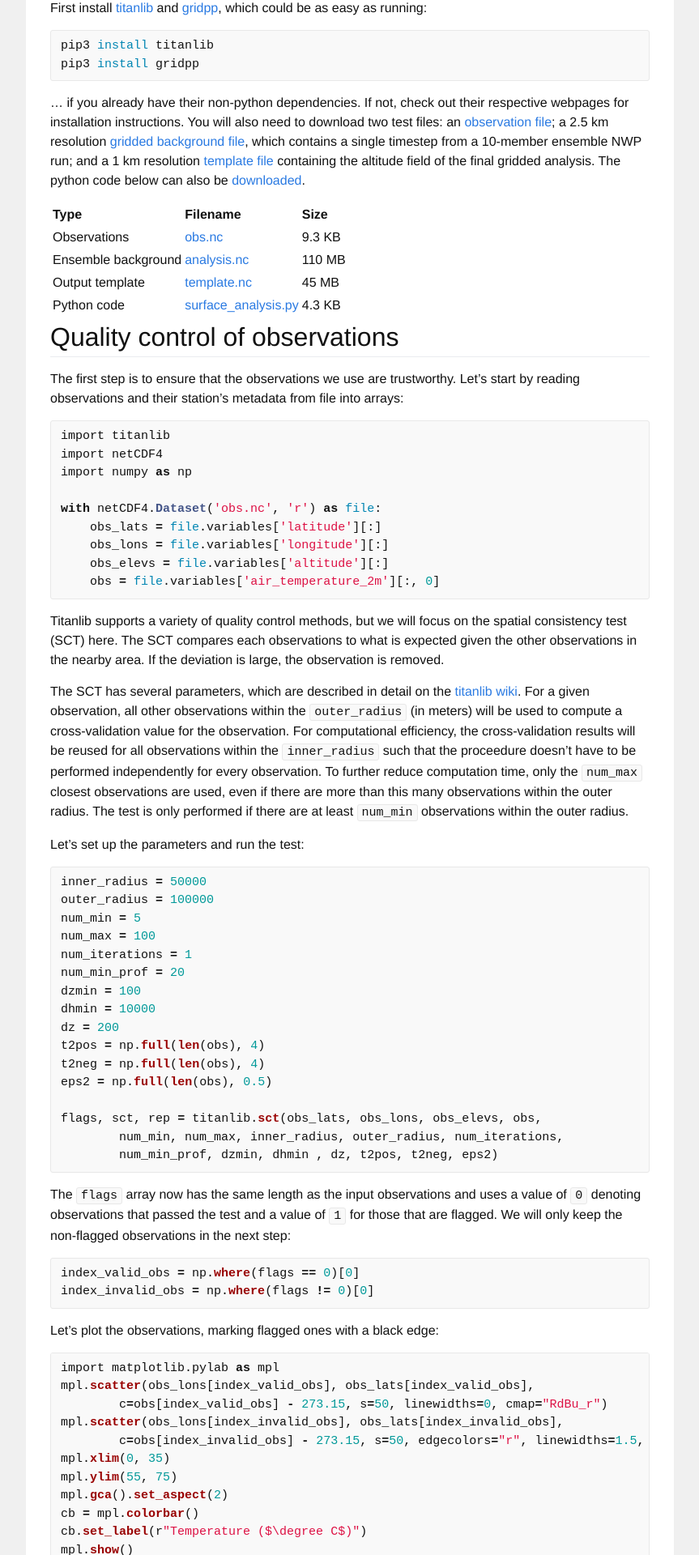
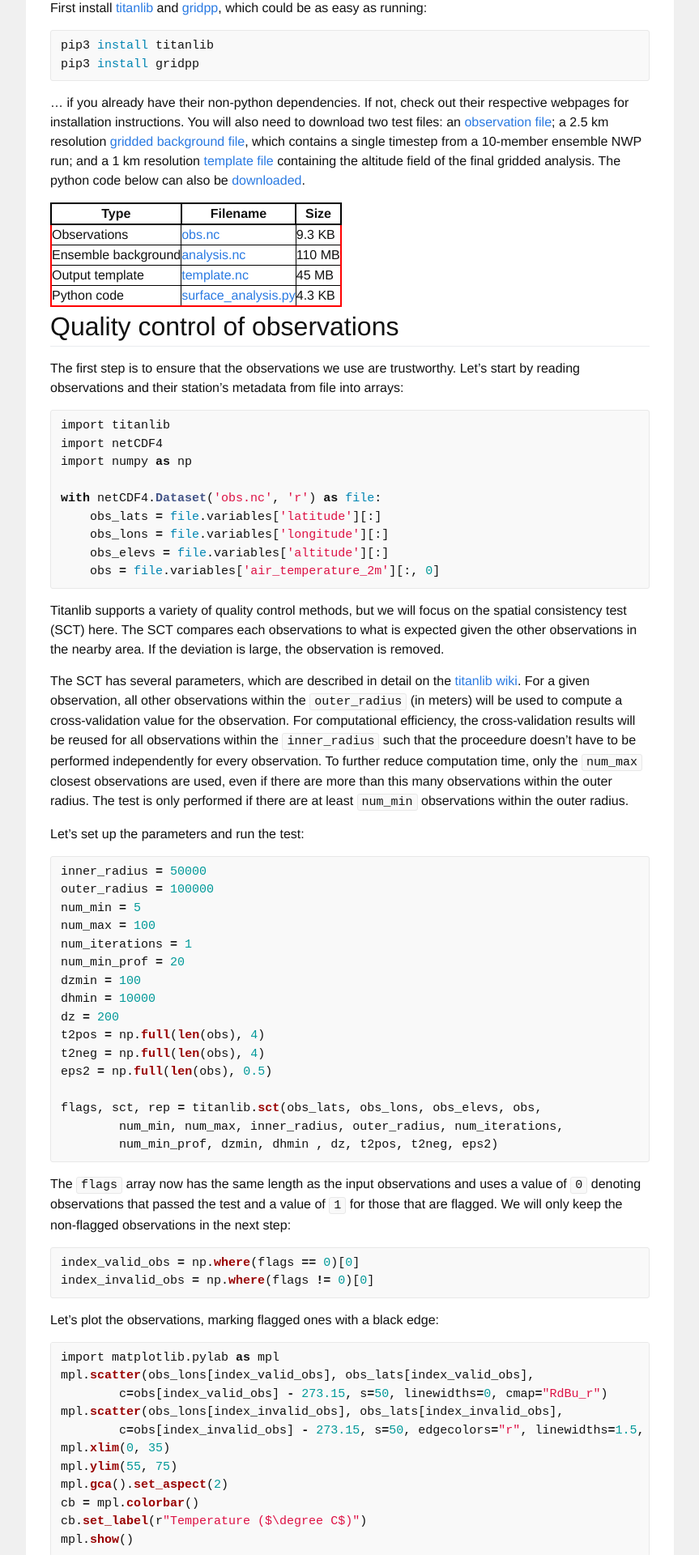
Before and after one commit to tnipen/tnipen.github.io, a Jekyll site: the page built from _posts/2020-06-15-titanlib-gridpp.markdown, in a window 1280 px wide. Shown: the part 623-2543 px from the top of the page at 81% size, without its empty margins (208-1071 px from the left). Built offline with Jekyll 4.4.1, drawn with Linux system fonts in a browser that asks for light colours.

Commit message:
Table borders

```diff
--- a/_posts/2020-06-15-titanlib-gridpp.markdown
+++ b/_posts/2020-06-15-titanlib-gridpp.markdown
@@ -39,8 +39,8 @@ which contains a single timestep from a 10-member ensemble NWP run; and a 1 km r
 file](https://thredds.met.no//thredds/fileServer/metusers/thomasn/gridpp/template.nc) containing the altitude
 field of the final gridded analysis. The python code below can also be [downloaded]({{ site.url }}/assets/scripts/surface_analysis.py).
 
-Type  | Filename | Size |
-:-----|:-------- |:-----|
+Type | Filename | Size
+--- | --- |---
 Observations | [obs.nc](https://thredds.met.no//thredds/fileServer/metusers/thomasn/gridpp/obs.nc) | 9.3 KB
 Ensemble background | [analysis.nc](https://thredds.met.no//thredds/fileServer/metusers/thomasn/gridpp/analysis.nc) | 110 MB
 Output template | [template.nc](https://thredds.met.no//thredds/fileServer/metusers/thomasn/gridpp/template.nc) | 45 MB
--- a/_sass/_base.scss
+++ b/_sass/_base.scss
@@ -208,3 +208,21 @@ pre {
         }
     }
 }
+
+table {
+  border-collapse: collapse;
+  border-spacing: 0;
+      border:2px solid #ff0000;
+
+}
+
+td {
+
+  padding: 0;
+      border:1px solid #000000;
+  }
+th {
+  padding: 0;
+      border:2px solid #000000;
+
+}
--- a/_sass/_normalize.scss
+++ b/_sass/_normalize.scss
@@ -417,9 +417,17 @@ optgroup {
 table {
   border-collapse: collapse;
   border-spacing: 0;
+      border:2px solid #ff0000;
+
 }
 
-td,
+td {
+
+  padding: 0;
+      border:1px solid #000000;
+  }
 th {
   padding: 0;
+      border:2px solid #000000;
+
 }
```
